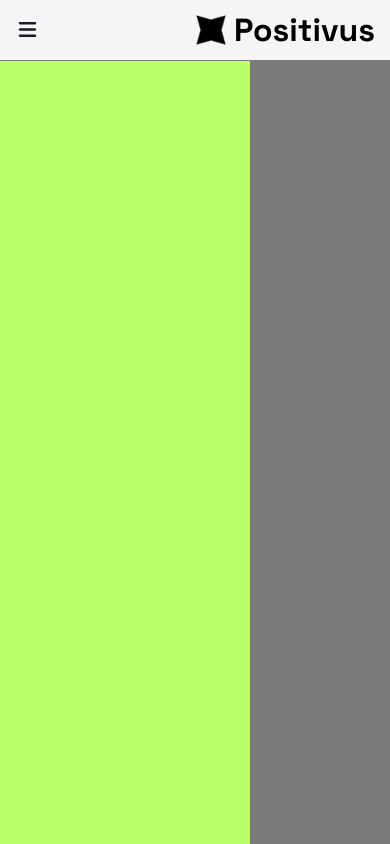
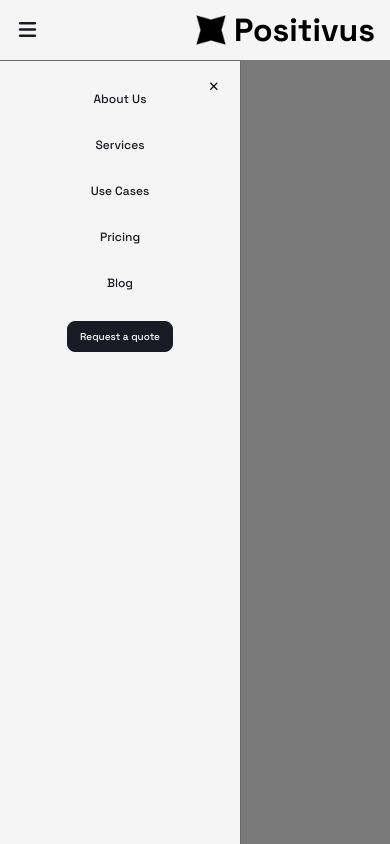
Before and after one commit to Blessen25/Positivus_website, a React (Vite) app in the folder frontend/: page / in a window 390 px wide. Both pictures are taken after a click on the icon 27 px from the left and 30 px from the top of the page. Built offline with nearby package versions, Linux system fonts and the light colour scheme.

Commit message:
Sidebar almost close

```diff
--- a/frontend/src/components/Home/header.css
+++ b/frontend/src/components/Home/header.css
@@ -56,18 +56,10 @@
 .custom-bars {
 
     display: none;
-    color: var(--Black);
+    color: rgba(20, 20, 20, 0.467);
 }
 
-.sidebaractive {
 
-    display: none
-}
-
-.sidebarinactive {
-
-    display: block
-}
 .overlay_sidebar {
 
     display: none;
@@ -95,16 +87,49 @@
 
     .sidebar {
 
-
         position: fixed;
         top: 61px;
         Left: 0px;
-        width: 250px;
+        width: 300px;
         height: 100%;
         z-index: 1000;
         display: block;
-        background-color: var(--Primary_Color);
+        padding: 20px;
+        box-shadow: rgba(0, 0, 0, 0.02) 0px 1px 3px 0px, rgba(27, 31, 35, 0.15) 0px 0px 0px 1px;
+        transition: transform 0.75s linear;
+        transform: translateX(0px);
     }
+
+    .sidebaractive {
+
+        transition: all 0.7s;
+        color: var(--Black);
+    }
+
+    .sidebar-anchor {
+
+        display: flex;
+        flex-direction: column;
+        gap: 30px;
+        justify-content: center;
+        align-items: center;
+    }
+
+    .sidebar-anchor a {
+
+        text-decoration: none;
+        color: var(--Black);
+        font-weight: 500;
+        cursor: none;
+    }
+
+    .sidebar-close {
+
+        display: flex;
+        justify-content: flex-end;
+    }
+
+
 
     .custom-anchordiv {
 
@@ -135,4 +160,9 @@
 
         padding: 0px 15px;
     }
+
+    .sidebar {
+
+        width: 240px;
+    }
 }
--- a/frontend/src/components/Home/home.tsx
+++ b/frontend/src/components/Home/home.tsx
@@ -67,7 +67,18 @@ const Header:React.FC<HeaderProps> = (Props) => {
 
                     <div className="overlay_sidebar"></div>
                     <div className="sidebar">
+                        <div className="sidebar-close">
+                            <i className={`fa-solid fa-close text-sm }`} onClick={handleSidebarToggle}></i>
+                        </div>
+                        <div className="sidebar-anchor">
 
+                            <a href="#" className="text-md">About Us</a>
+                            <a href="#" className="text-md">Services</a>
+                            <a href="#" className="text-md">Use Cases</a>
+                            <a href="#" className="text-md">Pricing</a>
+                            <a href="#" className="text-md">Blog</a>
+                            <Button_Comp_Clr text='Request a quote'/>
+                        </div>
                     </div>
                 </>
             )}
```
